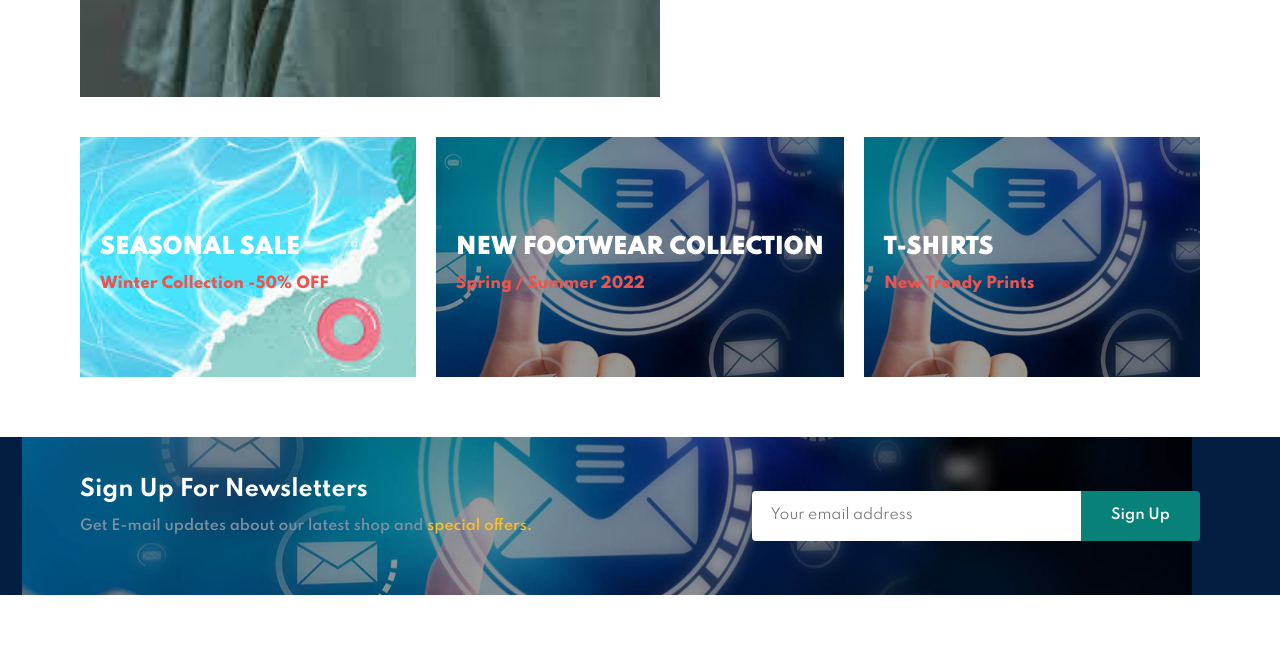
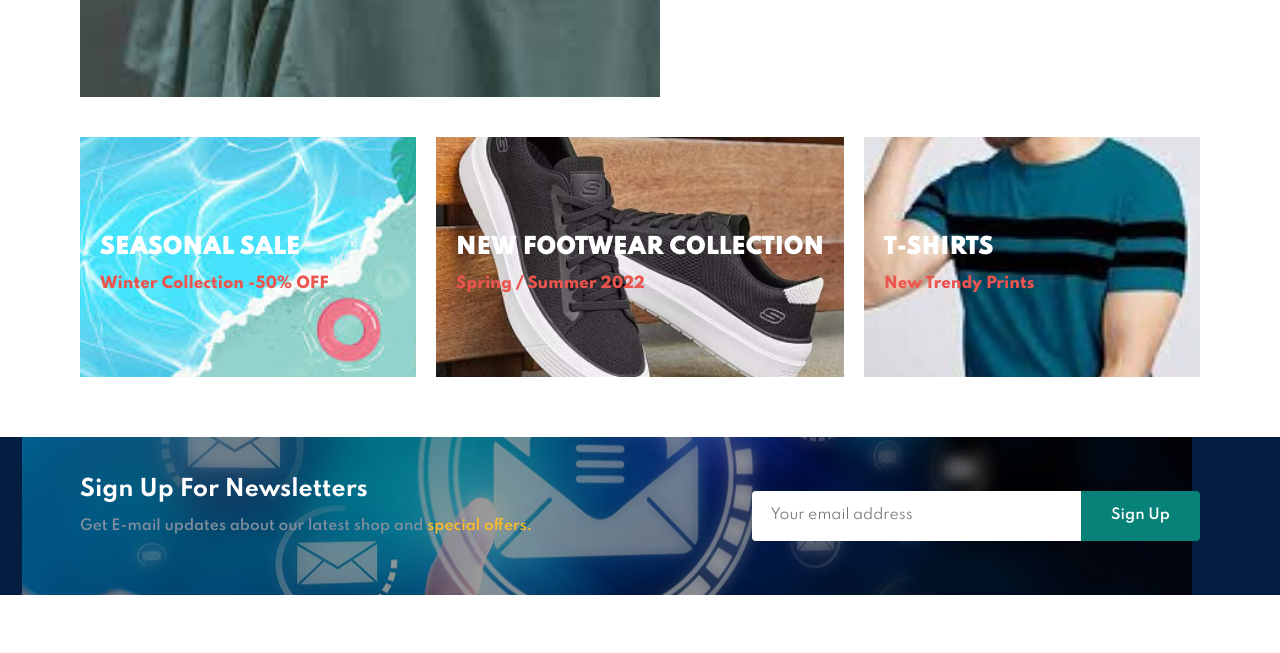
Before and after one commit to shubhamchawla123/Trends-Ecommerce-Project.github.io, a plain HTML site: page index.html in a window 1280 px wide. Shown: the part 4360-5013 px from the top of the page. Drawn offline with Linux system fonts and the light colour scheme.

Commit message:
Update style.css

```diff
--- a/style.css
+++ b/style.css
@@ -395,11 +395,11 @@ body{
 }
 
 #banner3 .banner-box2{
-    background-image: url('image/banner4.jpg');
+    background-image: url('image/Footwearbanner.jpg');
 }
 
 #banner3 .banner-box3{
-    background-image: url('image/banner4.jpg');
+    background-image: url('image/T-Shirtbanner.jpg');
 }
 
 #banner3 h2{
```
